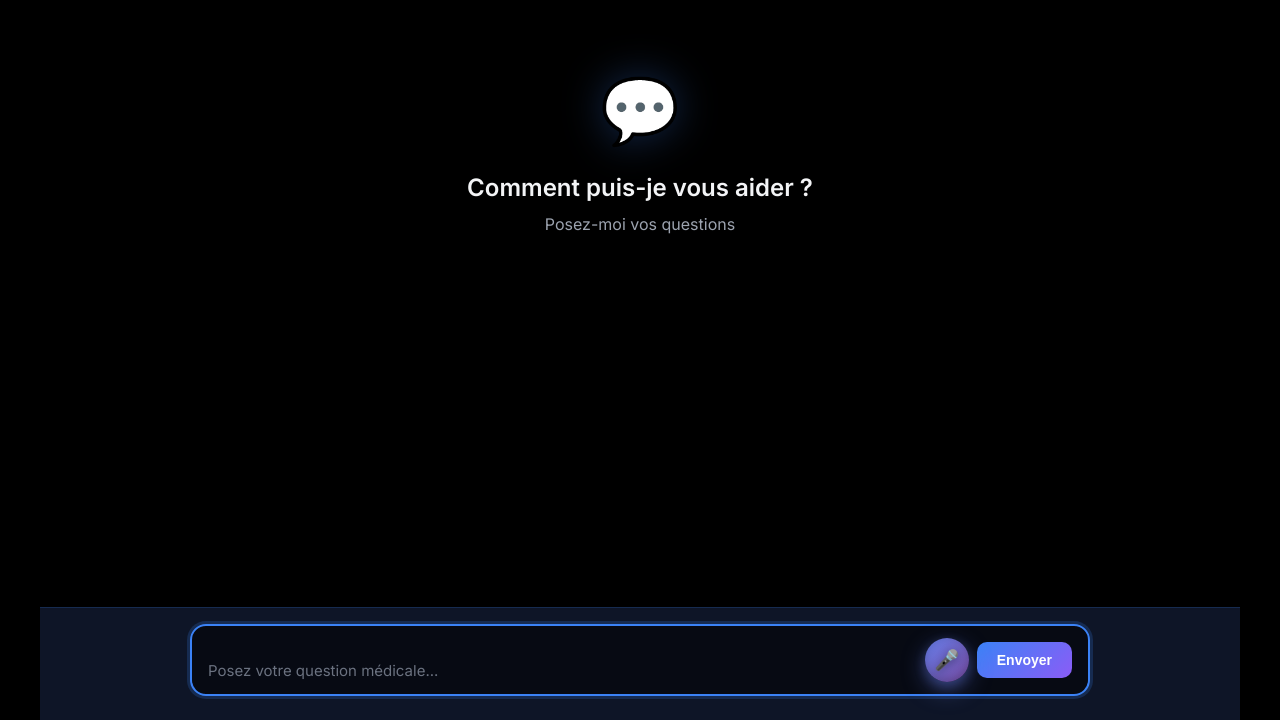
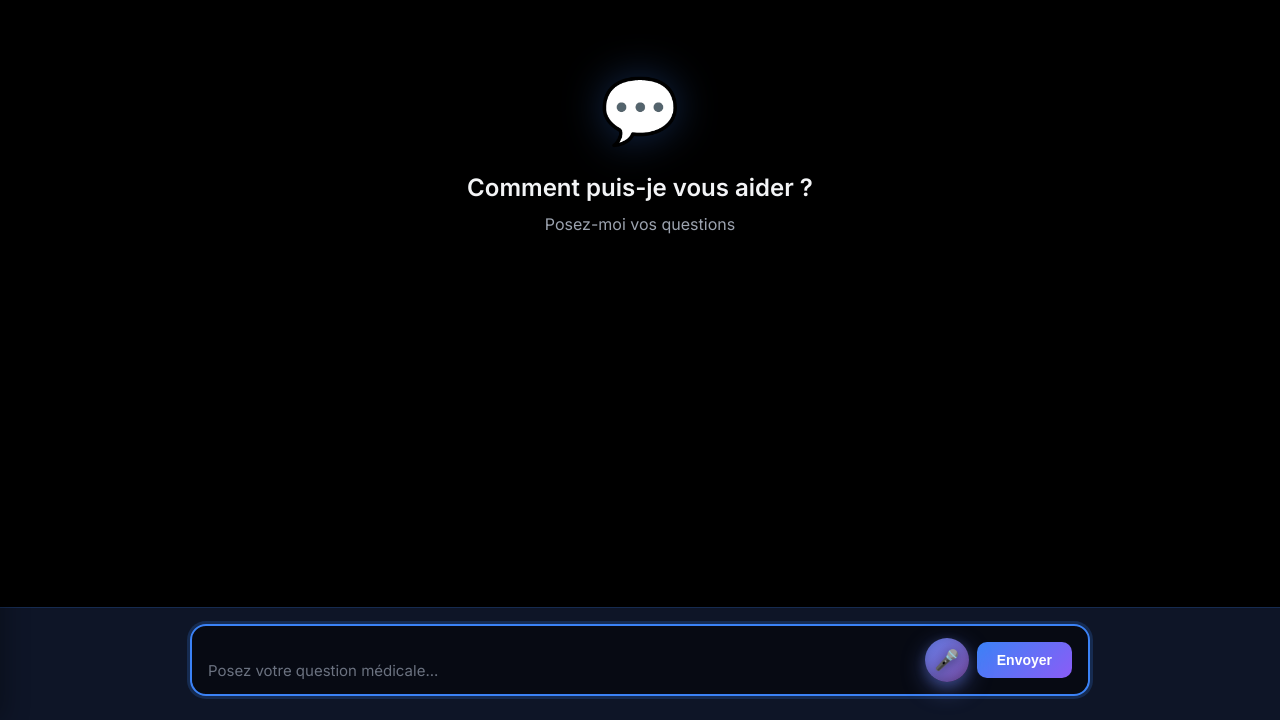
Before and after one commit to cha454/-medical-ai-assistant, a Flask app: page /chat in a window 1280 px wide. Shown: the part 80-800 px from the top of the page. Run offline with Flask 2, Linux system fonts and the light colour scheme; some libraries are stand-ins or nearby versions.

Commit message:
Increase: Messages width from 1200px to 1400px

```diff
--- a/templates/chat.html
+++ b/templates/chat.html
@@ -226,7 +226,7 @@
             flex: 1;
             display: flex;
             flex-direction: column;
-            max-width: 1200px;
+            max-width: 1400px;
             width: 100%;
             margin: 0 auto;
             overflow: hidden;
```
